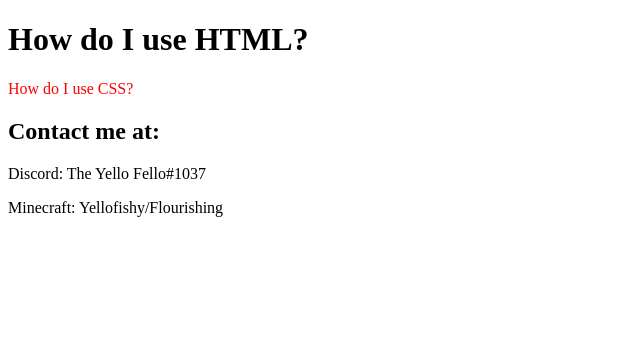
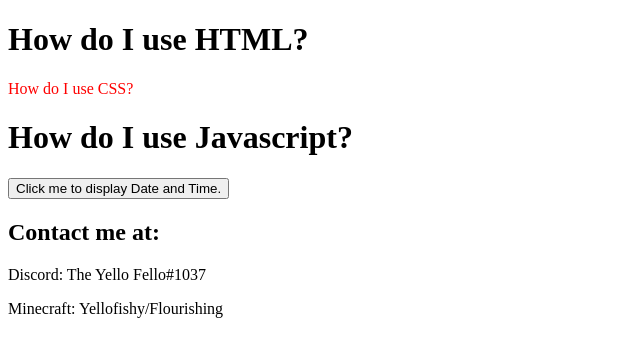
Before and after one commit to Yellofishy/yellofishy.github.io, a plain HTML site: page index.html in a window 1280 px wide. Shown: the whole page, without its empty margins (0-640 px from the left). Drawn offline with Linux system fonts and the light colour scheme.

Commit message:
Update index.html

```diff
--- a/index.html
+++ b/index.html
@@ -3,8 +3,18 @@
 <body>
 <h1>How do I use HTML?</h1>
 <font color="red">How do I use CSS?</font>
+<h1>How do I use Javascript?</h2>
+
+<button type="button"
+onclick="document.getElementById('demo').innerHTML = Date()">
+Click me to display Date and Time.</button>
+
+<p id="demo"></p>
+
 <h2>Contact me at:</h2>
    <p>Discord: The Yello Fello#1037</p>
    <p>Minecraft: Yellofishy/Flourishing</p>
+
+
 </body>
 </html>
```
